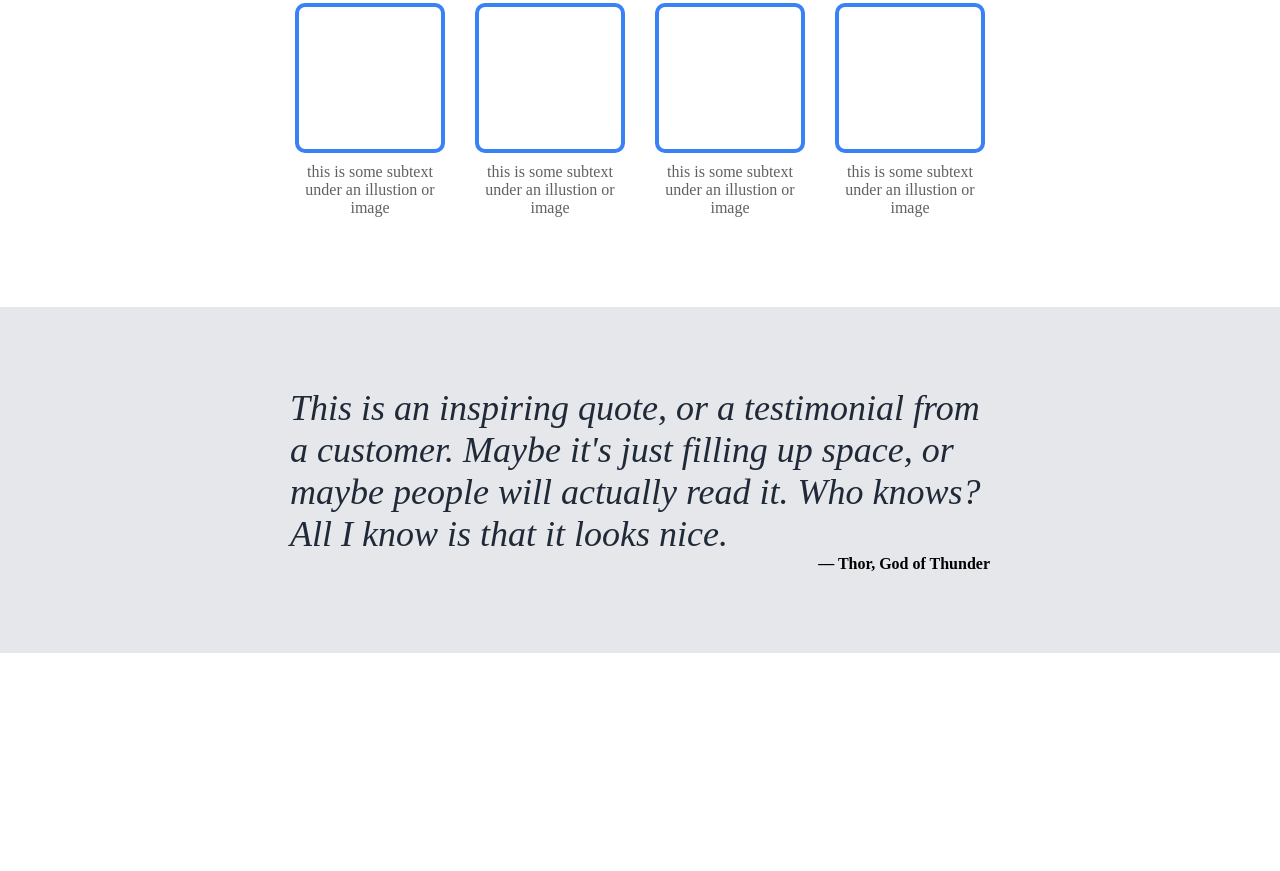
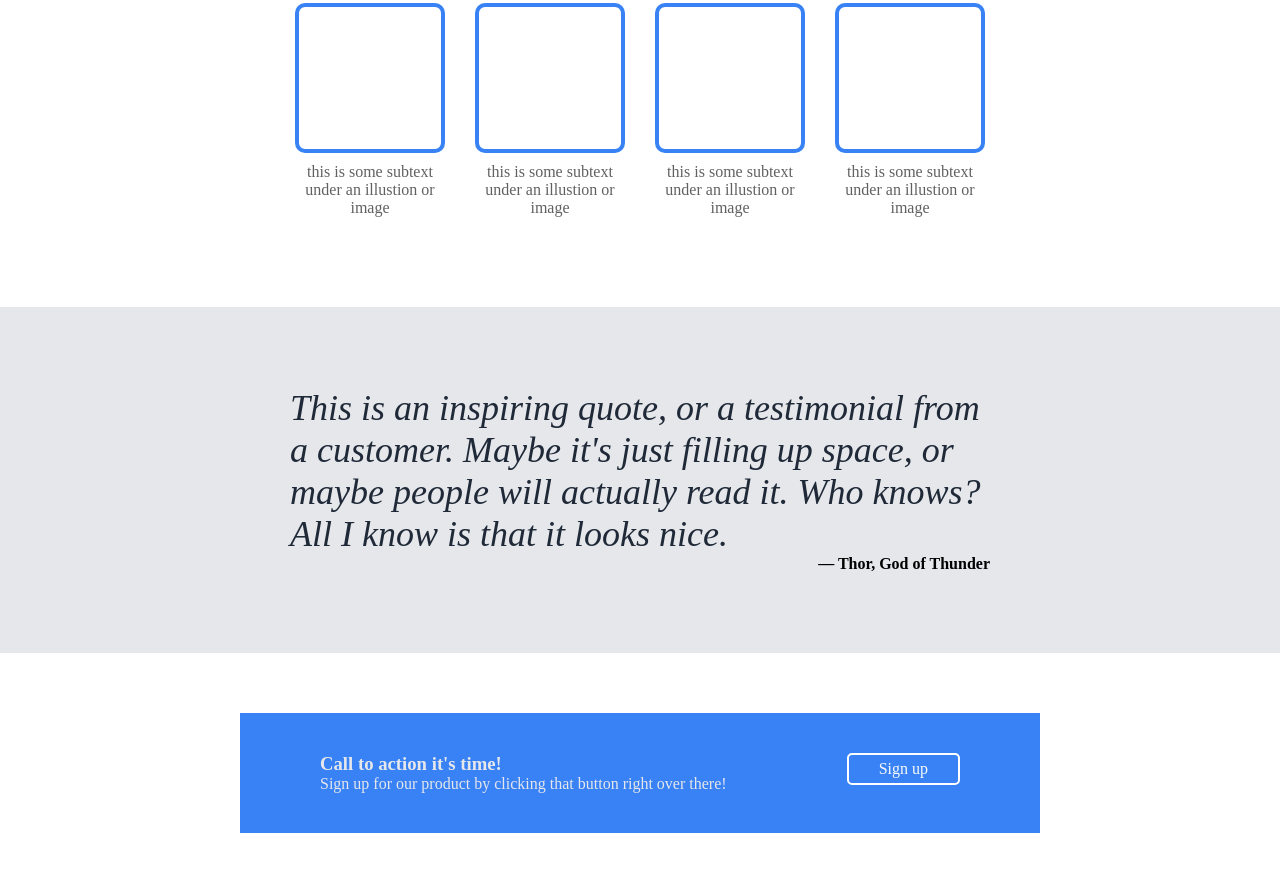
Before and after one commit to dmitrijusb/FlexBox-Landing-Page, a plain HTML site: page index.html in a window 1280 px wide. Shown: the part 587-1458 px from the top of the page. Before the commit the page ends 1240 px from the top, so only its background shows below. Drawn offline with Linux system fonts and the light colour scheme.

Commit message:
Finished CTA section

```diff
--- a/css/style.css
+++ b/css/style.css
@@ -81,7 +81,7 @@ header {
   background-color: #3882f6;
   color: #f9faf8;
   padding: 5px 30px;
-  border-radius: 10px;
+  border-radius: 5px;
   text-decoration: none;
 }
 
@@ -137,6 +137,7 @@ header {
 .testimonial-section {
   background-color: #e5e7eb;
   padding: 80px;
+  margin-bottom: 60px;
 }
 
 .testimonial-container {
@@ -155,3 +156,24 @@ header {
   font-weight: 700;
   text-align: end;
 }
+
+/* CTA Section */
+
+.cta-section {
+  margin-bottom: 60px;
+}
+
+.cta-container {
+  display: flex;
+  background-color: #3882f6;
+  padding: 40px 80px;
+}
+
+.cta-heading,
+.cta-text {
+  color: #e5e7eb;
+}
+
+.cta-section .cta-btn {
+  border: 2px solid white;
+}
--- a/index.html
+++ b/index.html
@@ -85,5 +85,21 @@
         <p class="testimonial-name">&mdash; Thor, God of Thunder</p>
       </div>
     </section>
+
+    <section class="cta-section">
+      <div class="container">
+        <div class="cta-container">
+          <div class="cta-textbox flex-full">
+            <h3 class="cta-heading">Call to action it's time!</h3>
+            <p class="cta-text">
+              Sign up for our product by clicking that button right over there!
+            </p>
+          </div>
+          <div>
+            <a class="cta-btn" href="#">Sign up</a>
+          </div>
+        </div>
+      </div>
+    </section>
   </body>
 </html>
```
